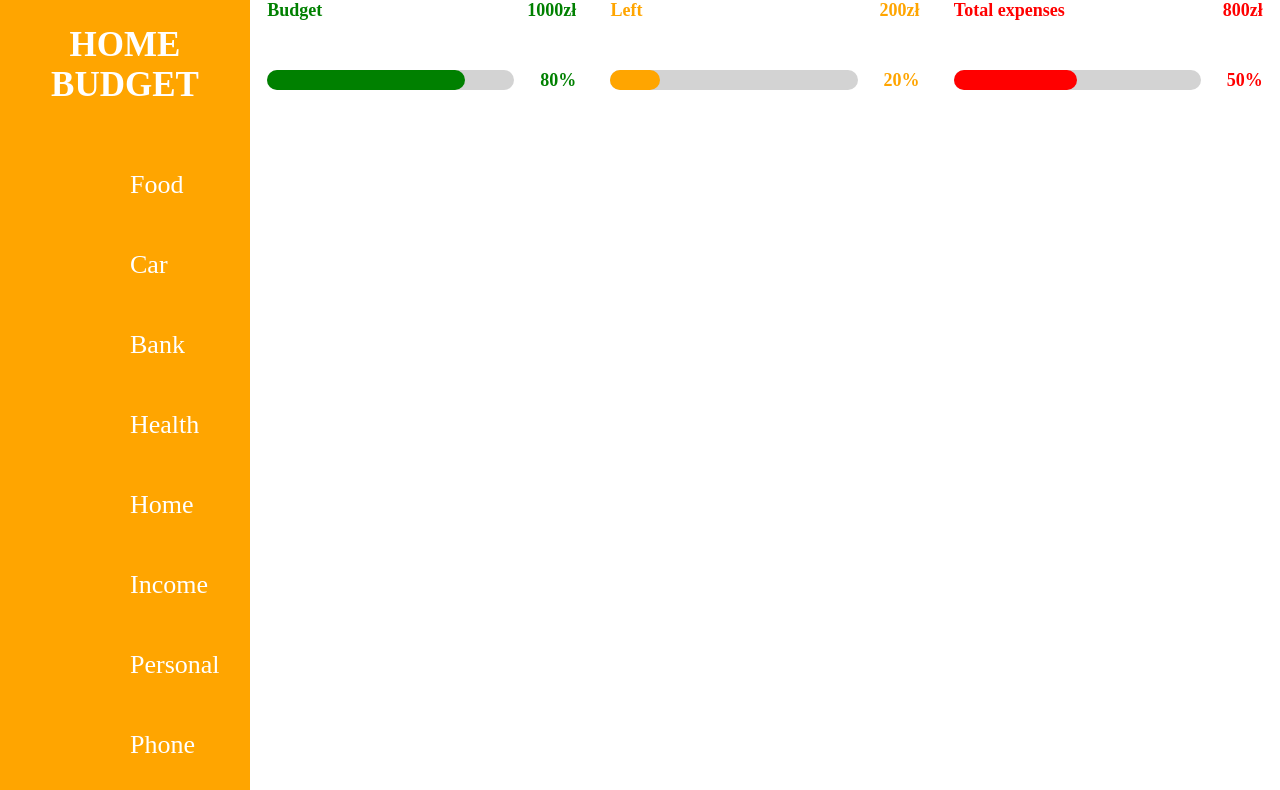
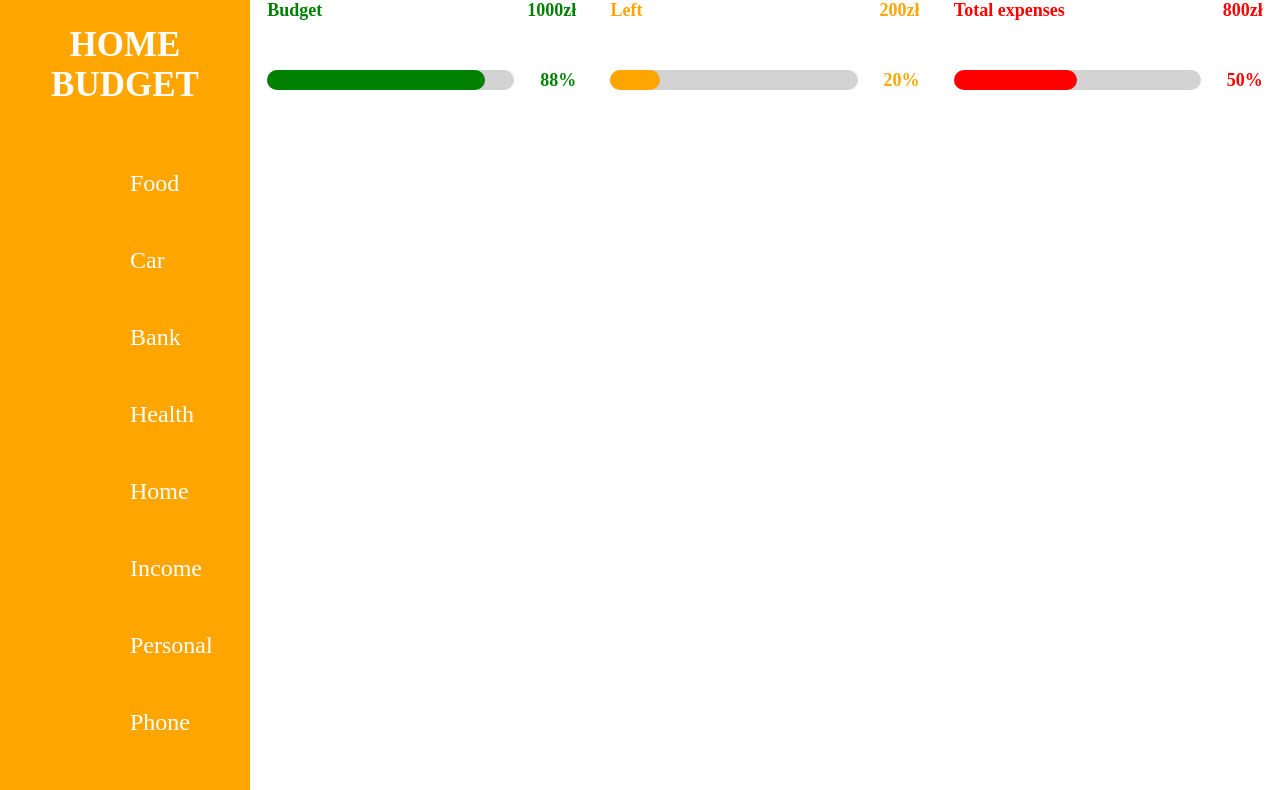
Before and after one commit to MacRapacki/HOME-BUDGET, an Angular app: page / in a window 1280 px wide. Shown: the top 790 px of the page. Built offline with nearby package versions, Linux system fonts and the light colour scheme.

Commit message:
add update progress bar

```diff
--- a/src/app/navigation/navigation.component.scss
+++ b/src/app/navigation/navigation.component.scss
@@ -31,7 +31,7 @@
       li {
         width: 100%;
         list-style: none;
-        font-size: 26px;
+        font-size: 24px;
         margin: 30px 0;
         color: white;
 
--- a/src/app/status-bar/status-bar.component.html
+++ b/src/app/status-bar/status-bar.component.html
@@ -1,20 +1,26 @@
 <div class="status budget">
   <div class="name">Budget</div>
   <div class="money">1000zł</div>
-  <div class="bar"></div>
-  <div class="precent">80%</div>
+  <div class="bar">
+    <div class="progress" style="width: {{ budgetProc }}%"></div>
+  </div>
+  <div class="precent">{{ budgetProc }}%</div>
 </div>
 
 <div class="status left">
   <div class="name">Left</div>
   <div class="money">200zł</div>
-  <div class="bar"></div>
-  <div class="precent">20%</div>
+  <div class="bar">
+    <div class="progress"></div>
+  </div>
+  <div class="precent">{{ leftProc }}%</div>
 </div>
 
 <div class="status total">
   <div class="name">Total expenses</div>
   <div class="money">800zł</div>
-  <div class="bar"></div>
-  <div class="precent">50%</div>
+  <div class="bar">
+    <div class="progress"></div>
+  </div>
+  <div class="precent">{{ expensesProc }}%</div>
 </div>
--- a/src/app/status-bar/status-bar.component.scss
+++ b/src/app/status-bar/status-bar.component.scss
@@ -1,3 +1,8 @@
+///variables
+$budgetProc: 50%;
+
+
+
 :host {
   display: block;
   position: absolute;
@@ -29,8 +34,7 @@
       background-color: lightgray;
       border-radius: 50px;
 
-      &::before {
-        content: "";
+      .progress {
         position: absolute;
         left: 0;
         top: 0;
@@ -46,8 +50,7 @@
 
       .bar {
 
-        &::before {
-          content: "";
+        .progress {
           background-color: green;
           width: 80%;
         }
@@ -59,8 +62,7 @@
 
       .bar {
 
-        &::before {
-          content: "";
+        .progress {
           background-color: orange;
           width: 20%;
         }
@@ -73,8 +75,7 @@
 
       .bar {
 
-        &::before {
-          content: "";
+        .progress {
           background-color: red;
           width: 50%;
         }
--- a/src/app/status-bar/status-bar.component.ts
+++ b/src/app/status-bar/status-bar.component.ts
@@ -7,9 +7,15 @@ import { Component, OnInit } from '@angular/core';
 })
 export class StatusBarComponent implements OnInit {
 
+  budgetProc: number = 88;
+  leftProc: number = 20;
+  expensesProc: number = 50;
+
   constructor() { }
 
   ngOnInit(): void {
   }
 
+
+
 }
```
